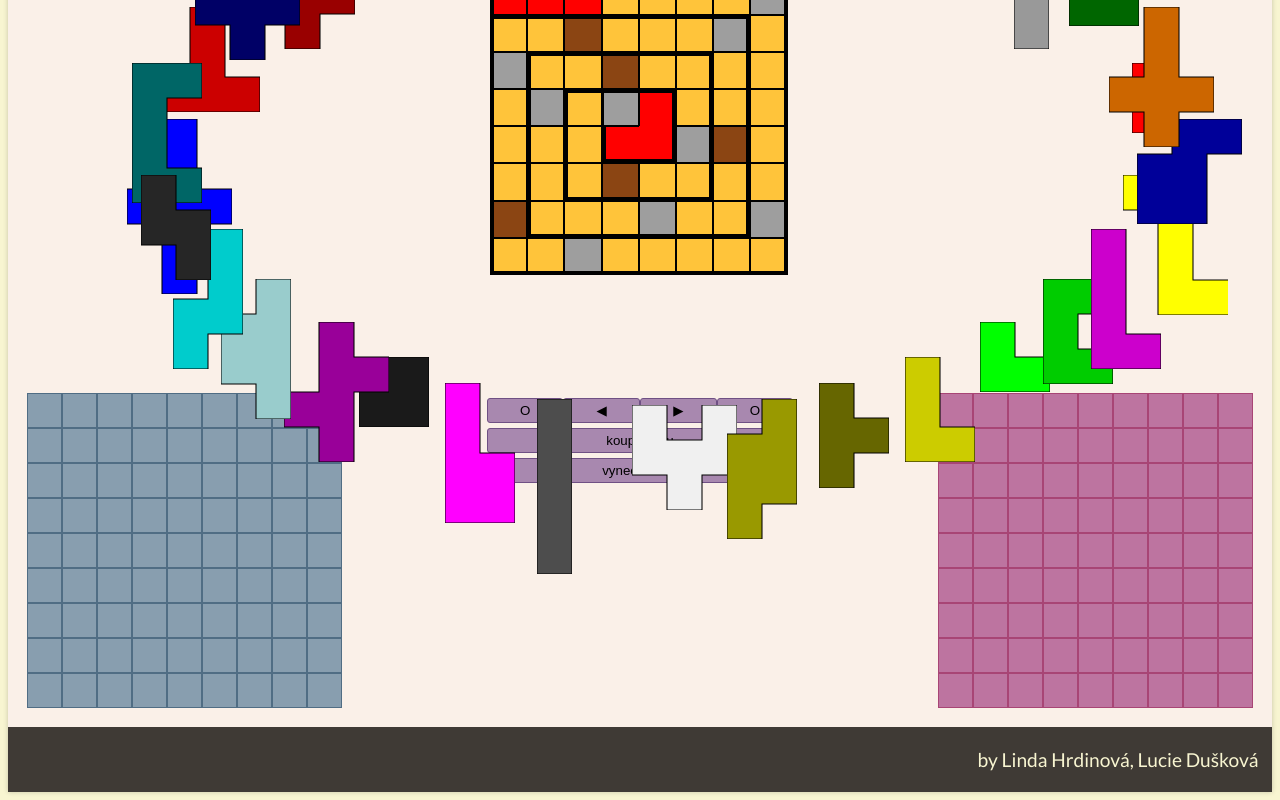
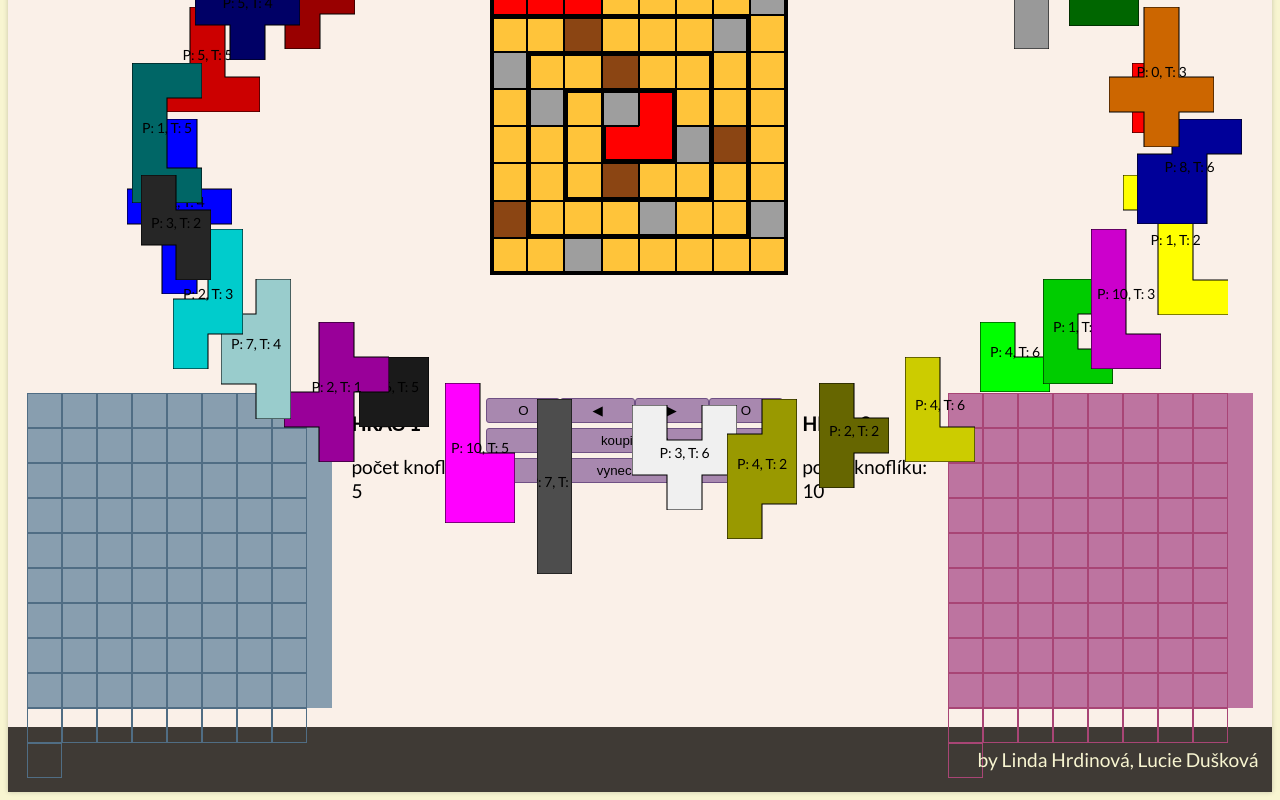
Before and after one commit to LucieDuskova/Patchwork, a React (Vite) app: page /hra in a window 1280 px wide. Shown: the part 345-1145 px from the top of the page. Built offline with nearby package versions, Linux system fonts and the light colour scheme; grey boxes are pictures that could not be loaded.

Commit message:
počítatdlo knoflíku + popisek na látky

```diff
--- a/src/components/Patch/index.jsx
+++ b/src/components/Patch/index.jsx
@@ -55,6 +55,13 @@ export const Patch = () => {
               stroke="#000000"
               strokeWidth="0.15"
             />
+
+
+            <text x="50%" y="50%" textAnchor="middle" fill="#000000" fontSize="2">
+              {`P: ${patch.price}, T: ${patch.time}`}
+            </text>
+
+
           </g>
         </motion.svg>
       ))}
--- a/src/components/Players/index.jsx
+++ b/src/components/Players/index.jsx
@@ -1,188 +1,45 @@
 import './style.css';
 
 export const Player1 = () => {
-  /*
-  return (
-    <div className="gamePage__player1">
-      {() => {
-        for (let i = 0; i < 81; i++) {
-          <div className="gamePage__player1-field"></div>;
-        }
-      }}
-    </div>
-  );*/
+  const renderPlayer1Fields = () => {
+    const fields = [];
+    for (let i = 0; i < 81; i++) {
+      fields.push(<div key={i} className="gamePage__player1-field"></div>);
+    }
+    return fields;
+  };
 
   return (
     <div className="gamePage__player1">
-      <div className="gamePage__player1-field"></div>
-      <div className="gamePage__player1-field"></div>
-      <div className="gamePage__player1-field"></div>
-      <div className="gamePage__player1-field"></div>
-      <div className="gamePage__player1-field"></div>
-      <div className="gamePage__player1-field"></div>
-      <div className="gamePage__player1-field"></div>
-      <div className="gamePage__player1-field"></div>
-      <div className="gamePage__player1-field"></div>
-      <div className="gamePage__player1-field"></div>
-      <div className="gamePage__player1-field"></div>
-      <div className="gamePage__player1-field"></div>
-      <div className="gamePage__player1-field"></div>
-      <div className="gamePage__player1-field"></div>
-      <div className="gamePage__player1-field"></div>
-      <div className="gamePage__player1-field"></div>
-      <div className="gamePage__player1-field"></div>
-      <div className="gamePage__player1-field"></div>
-      <div className="gamePage__player1-field"></div>
-      <div className="gamePage__player1-field"></div>
-      <div className="gamePage__player1-field"></div>
-      <div className="gamePage__player1-field"></div>
-      <div className="gamePage__player1-field"></div>
-      <div className="gamePage__player1-field"></div>
-      <div className="gamePage__player1-field"></div>
-      <div className="gamePage__player1-field"></div>
-      <div className="gamePage__player1-field"></div>
-      <div className="gamePage__player1-field"></div>
-      <div className="gamePage__player1-field"></div>
-      <div className="gamePage__player1-field"></div>
-      <div className="gamePage__player1-field"></div>
-      <div className="gamePage__player1-field"></div>
-      <div className="gamePage__player1-field"></div>
-      <div className="gamePage__player1-field"></div>
-      <div className="gamePage__player1-field"></div>
-      <div className="gamePage__player1-field"></div>
-      <div className="gamePage__player1-field"></div>
-      <div className="gamePage__player1-field"></div>
-      <div className="gamePage__player1-field"></div>
-      <div className="gamePage__player1-field"></div>
-      <div className="gamePage__player1-field"></div>
-      <div className="gamePage__player1-field"></div>
-      <div className="gamePage__player1-field"></div>
-      <div className="gamePage__player1-field"></div>
-      <div className="gamePage__player1-field"></div>
-      <div className="gamePage__player1-field"></div>
-      <div className="gamePage__player1-field"></div>
-      <div className="gamePage__player1-field"></div>
-      <div className="gamePage__player1-field"></div>
-      <div className="gamePage__player1-field"></div>
-      <div className="gamePage__player1-field"></div>
-      <div className="gamePage__player1-field"></div>
-      <div className="gamePage__player1-field"></div>
-      <div className="gamePage__player1-field"></div>
-      <div className="gamePage__player1-field"></div>
-      <div className="gamePage__player1-field"></div>
-      <div className="gamePage__player1-field"></div>
-      <div className="gamePage__player1-field"></div>
-      <div className="gamePage__player1-field"></div>
-      <div className="gamePage__player1-field"></div>
-      <div className="gamePage__player1-field"></div>
-      <div className="gamePage__player1-field"></div>
-      <div className="gamePage__player1-field"></div>
-      <div className="gamePage__player1-field"></div>
-      <div className="gamePage__player1-field"></div>
-      <div className="gamePage__player1-field"></div>
-      <div className="gamePage__player1-field"></div>
-      <div className="gamePage__player1-field"></div>
-      <div className="gamePage__player1-field"></div>
-      <div className="gamePage__player1-field"></div>
-      <div className="gamePage__player1-field"></div>
-      <div className="gamePage__player1-field"></div>
-      <div className="gamePage__player1-field"></div>
-      <div className="gamePage__player1-field"></div>
-      <div className="gamePage__player1-field"></div>
-      <div className="gamePage__player1-field"></div>
-      <div className="gamePage__player1-field"></div>
-      <div className="gamePage__player1-field"></div>
-      <div className="gamePage__player1-field"></div>
-      <div className="gamePage__player1-field"></div>
-      <div className="gamePage__player1-field"></div>
+      <div className="gamePage__player1--array">{renderPlayer1Fields()}</div>
+      <div className="gamePage__player1--state">
+        <p>
+          <strong>HRÁČ 1</strong>
+        </p>
+        <p>počet knoflíku: 5</p>
+      </div>
     </div>
   );
 };
 
 export const Player2 = () => {
+  const renderPlayer2Fields = () => {
+    const fields = [];
+    for (let i = 0; i < 81; i++) {
+      fields.push(<div key={i} className="gamePage__player2-field"></div>);
+    }
+    return fields;
+  };
+
   return (
     <div className="gamePage__player2">
-      <div className="gamePage__player2-field"></div>
-      <div className="gamePage__player2-field"></div>
-      <div className="gamePage__player2-field"></div>
-      <div className="gamePage__player2-field"></div>
-      <div className="gamePage__player2-field"></div>
-      <div className="gamePage__player2-field"></div>
-      <div className="gamePage__player2-field"></div>
-      <div className="gamePage__player2-field"></div>
-      <div className="gamePage__player2-field"></div>
-      <div className="gamePage__player2-field"></div>
-      <div className="gamePage__player2-field"></div>
-      <div className="gamePage__player2-field"></div>
-      <div className="gamePage__player2-field"></div>
-      <div className="gamePage__player2-field"></div>
-      <div className="gamePage__player2-field"></div>
-      <div className="gamePage__player2-field"></div>
-      <div className="gamePage__player2-field"></div>
-      <div className="gamePage__player2-field"></div>
-      <div className="gamePage__player2-field"></div>
-      <div className="gamePage__player2-field"></div>
-      <div className="gamePage__player2-field"></div>
-      <div className="gamePage__player2-field"></div>
-      <div className="gamePage__player2-field"></div>
-      <div className="gamePage__player2-field"></div>
-      <div className="gamePage__player2-field"></div>
-      <div className="gamePage__player2-field"></div>
-      <div className="gamePage__player2-field"></div>
-      <div className="gamePage__player2-field"></div>
-      <div className="gamePage__player2-field"></div>
-      <div className="gamePage__player2-field"></div>
-      <div className="gamePage__player2-field"></div>
-      <div className="gamePage__player2-field"></div>
-      <div className="gamePage__player2-field"></div>
-      <div className="gamePage__player2-field"></div>
-      <div className="gamePage__player2-field"></div>
-      <div className="gamePage__player2-field"></div>
-      <div className="gamePage__player2-field"></div>
-      <div className="gamePage__player2-field"></div>
-      <div className="gamePage__player2-field"></div>
-      <div className="gamePage__player2-field"></div>
-      <div className="gamePage__player2-field"></div>
-      <div className="gamePage__player2-field"></div>
-      <div className="gamePage__player2-field"></div>
-      <div className="gamePage__player2-field"></div>
-      <div className="gamePage__player2-field"></div>
-      <div className="gamePage__player2-field"></div>
-      <div className="gamePage__player2-field"></div>
-      <div className="gamePage__player2-field"></div>
-      <div className="gamePage__player2-field"></div>
-      <div className="gamePage__player2-field"></div>
-      <div className="gamePage__player2-field"></div>
-      <div className="gamePage__player2-field"></div>
-      <div className="gamePage__player2-field"></div>
-      <div className="gamePage__player2-field"></div>
-      <div className="gamePage__player2-field"></div>
-      <div className="gamePage__player2-field"></div>
-      <div className="gamePage__player2-field"></div>
-      <div className="gamePage__player2-field"></div>
-      <div className="gamePage__player2-field"></div>
-      <div className="gamePage__player2-field"></div>
-      <div className="gamePage__player2-field"></div>
-      <div className="gamePage__player2-field"></div>
-      <div className="gamePage__player2-field"></div>
-      <div className="gamePage__player2-field"></div>
-      <div className="gamePage__player2-field"></div>
-      <div className="gamePage__player2-field"></div>
-      <div className="gamePage__player2-field"></div>
-      <div className="gamePage__player2-field"></div>
-      <div className="gamePage__player2-field"></div>
-      <div className="gamePage__player2-field"></div>
-      <div className="gamePage__player2-field"></div>
-      <div className="gamePage__player2-field"></div>
-      <div className="gamePage__player2-field"></div>
-      <div className="gamePage__player2-field"></div>
-      <div className="gamePage__player2-field"></div>
-      <div className="gamePage__player2-field"></div>
-      <div className="gamePage__player2-field"></div>
-      <div className="gamePage__player2-field"></div>
-      <div className="gamePage__player2-field"></div>
-      <div className="gamePage__player2-field"></div>
-      <div className="gamePage__player2-field"></div>
+      <div className="gamePage__player2--state">
+        <p>
+          <strong>HRÁČ 2</strong>
+        </p>
+        <p>počet knoflíku: 10</p>
+      </div>
+      <div className="gamePage__player2--array">{renderPlayer2Fields()}</div>
     </div>
   );
 };
--- a/src/components/Players/style.css
+++ b/src/components/Players/style.css
@@ -1,4 +1,4 @@
-.gamePage__player1 {
+.gamePage__player1--array {
   background-color: #889EAF;
   display: flex;
   flex-wrap: wrap;
@@ -18,10 +18,15 @@
   border: 1px solid #A84575;
 }
 
-.gamePage__player2 {
+.gamePage__player2--array {
   background-color: #BD74A0;
   display: flex;
   flex-wrap: wrap;
   width: 315px;
   height: 315px;
 }
+
+.gamePage__player1,
+.gamePage__player2 {
+  display: flex;
+}
```
